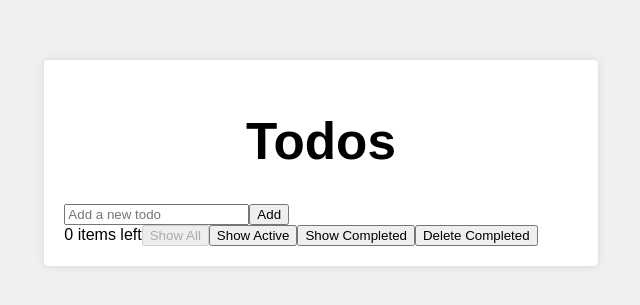
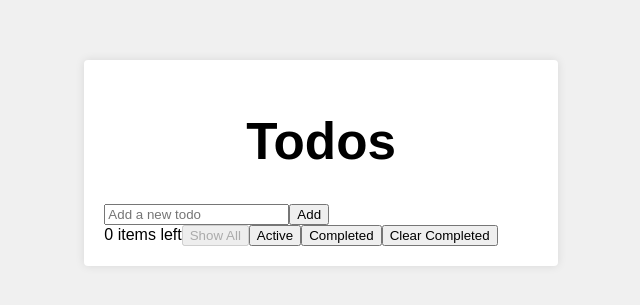
Before and after one commit to jftMarkAndrew/mindbox, a React (Vite) app in the folder simple-todos/: page / in a window 1280 px wide. Shown: the part 237-542 px from the top of the page, without its empty margins (339-979 px from the left). Built offline with nearby package versions, Linux system fonts and the light colour scheme.

Commit message:
use filter enums

```diff
--- a/simple-todos/src/components/TodoContainer.tsx
+++ b/simple-todos/src/components/TodoContainer.tsx
@@ -2,10 +2,13 @@ import { useState } from "react";
 import { TodoInput } from "./TodoInput";
 import { TodoItem } from "./TodoItem";
 import { TodoFooter } from "./TodoFooter";
+import { Filter } from "../types/filter";
 
 export const TodoContainer: React.FC = () => {
   const [todos, setTodos] = useState<{ text: string; done: boolean }[]>([]);
-  const [filter, setFilter] = useState<"all" | "active" | "completed">("all");
+  const [filter, setFilter] = useState<
+    Filter.All | Filter.Active | Filter.Completed
+  >(Filter.All);
 
   const addTodo = (text: string) => {
     setTodos([...todos, { text, done: false }]);
@@ -22,8 +25,8 @@ export const TodoContainer: React.FC = () => {
   };
 
   const filteredTodos = todos.filter((todo) => {
-    if (filter === "active") return !todo.done;
-    if (filter === "completed") return todo.done;
+    if (filter === Filter.Active) return !todo.done;
+    if (filter === Filter.Completed) return todo.done;
     return true;
   });
 
--- a/simple-todos/src/components/TodoFooter.tsx
+++ b/simple-todos/src/components/TodoFooter.tsx
@@ -1,7 +1,9 @@
+import { Filter } from "../types/filter";
+
 interface TodoFooterProps {
   todos: { text: string; done: boolean }[];
-  filter: "all" | "active" | "completed";
-  setFilter: (filter: "all" | "active" | "completed") => void;
+  filter: Filter.All | Filter.Active | Filter.Completed;
+  setFilter: (filter: Filter.All | Filter.Active | Filter.Completed) => void;
   deleteCompleted: () => void;
 }
 
@@ -16,22 +18,25 @@ export const TodoFooter: React.FC<TodoFooterProps> = ({
   return (
     <div>
       <span>{activeCount} items left</span>
-      <button onClick={() => setFilter("all")} disabled={filter === "all"}>
+      <button
+        onClick={() => setFilter(Filter.All)}
+        disabled={filter === Filter.All}
+      >
         Show All
       </button>
       <button
-        onClick={() => setFilter("active")}
-        disabled={filter === "active"}
+        onClick={() => setFilter(Filter.Active)}
+        disabled={filter === Filter.Active}
       >
-        Show Active
+        Active
       </button>
       <button
-        onClick={() => setFilter("completed")}
-        disabled={filter === "completed"}
+        onClick={() => setFilter(Filter.Completed)}
+        disabled={filter === Filter.Completed}
       >
-        Show Completed
+        Completed
       </button>
-      <button onClick={deleteCompleted}>Delete Completed</button>
+      <button onClick={deleteCompleted}>Clear Completed</button>
     </div>
   );
 };
```
